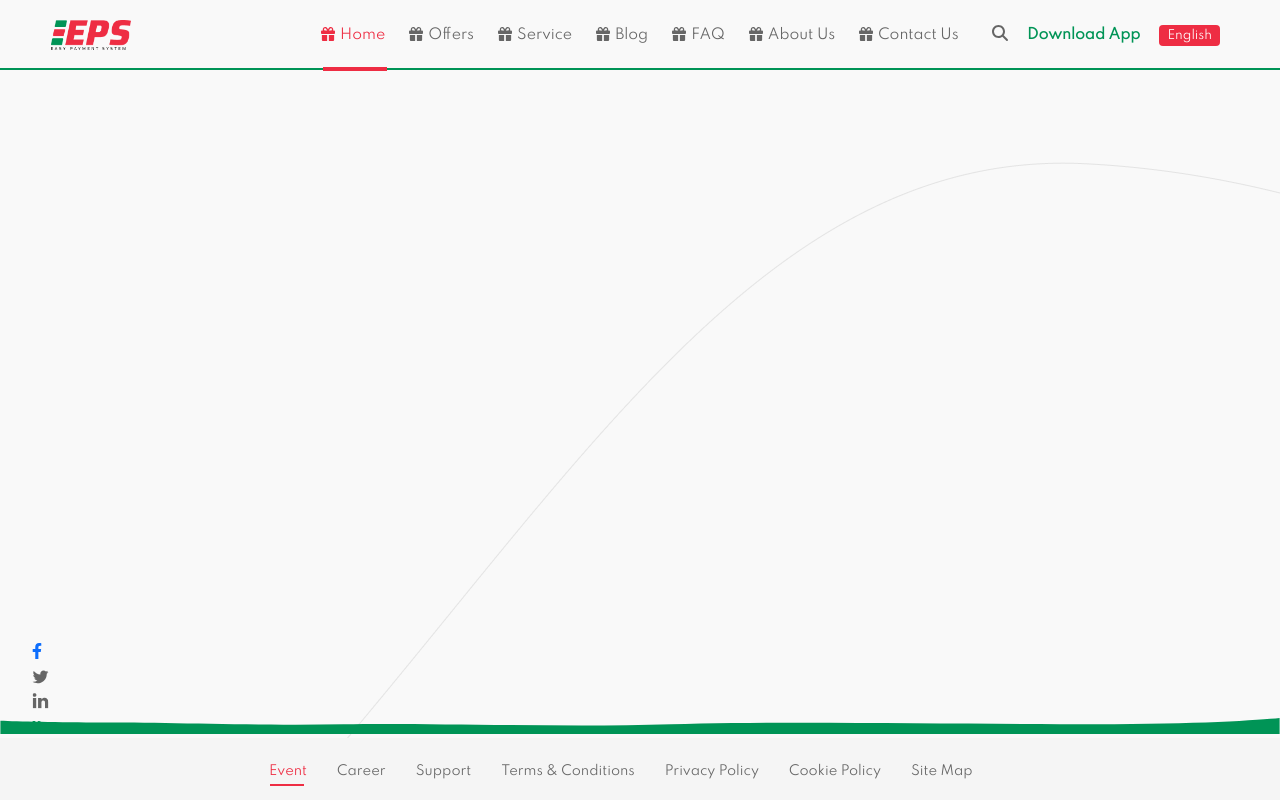
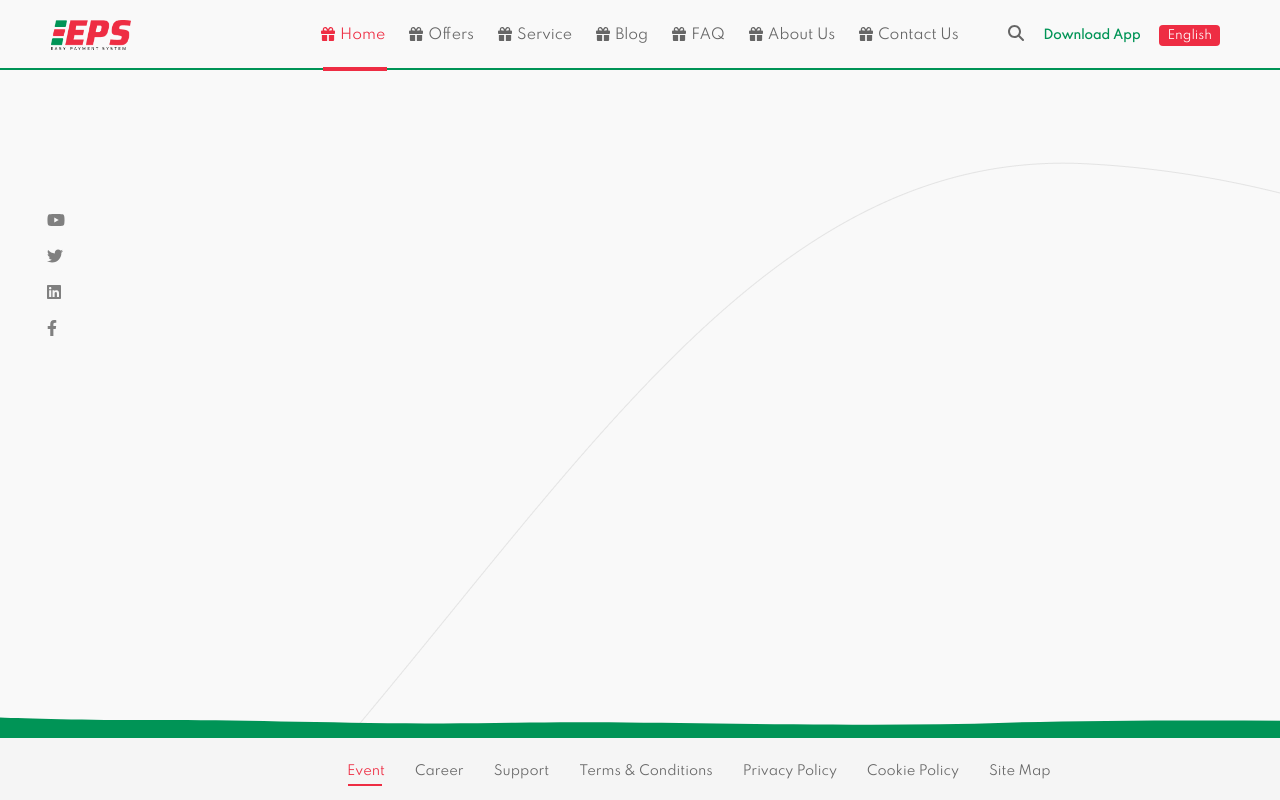
Before and after one commit to EPSGitHub/NewWebEps, a plain HTML site: page index.html in a window 1280 px wide. Drawn offline with nearby package versions, Linux system fonts and the light colour scheme; files whose address does not match are found by name; a web font is replaced by a local one.

Commit message:
header Footer

```diff
--- a/css/style.css
+++ b/css/style.css
@@ -16,6 +16,7 @@
 
 }
 
+
 body{
 overflow: hidden;
 height: 100%;
@@ -28,8 +29,8 @@ background-color: #F9F9F9;
 
 .navbar{
   display: flex;
-  z-index: 100000;
-  position: fixed;
+  z-index: 1000;
+  position:fixed;
   top: 0;
   left: 0;
   height: 70px;
@@ -145,11 +146,11 @@ color: #ffffff;
 
 .text .download{
   padding-right: 15px;
- width: 135px;
+ /* width: 135px; */
   color:#009456;
   font-family:
   Spartan;
-  font-size: 14px;
+  font-size: 12px;
   height: 27px;
   font-weight: bold;
   /* background-color: #009456; */
@@ -352,7 +353,7 @@ footer {
 #bottom-nav{
   display: flex;
 
-  margin-left: 222px;
+  margin-left: 300px;
   padding-top: 20px;
   /* justify-content: center; */
 }
@@ -400,17 +401,6 @@ position: absolute;
 
 
 
-.fixed-top .navbar-collapse {
-  max-height: calc(100vh - 4.5em);
-  overflow-y: auto;
-}
-
-#subscription .btn-1{
-cursor: pointer;
-}
-#subscription .field{
-display: none;
-}
 
 
 /* body::-webkit-scrollbar {
--- a/index.html
+++ b/index.html
@@ -18,6 +18,39 @@
 <body style="background-image: url(images/Vector6.png);">
     <!--top nav start-->
 
+    <!-- <nav class="navbar navbar-expand-md">
+        <div class="container-fluid">
+            <div class="logo1">
+                <a href=""><img width="80" height="30" src="images/Frame.png" class="" alt=""></a>
+            </div>
+
+                <ul class="navbar-nav me-auto ">
+                    <li ><a class="active" href=""><i class="fa fa-gift"style="padding-right: 5px;"></i>Home</a></li>
+
+                    <li ><a class="" href=""><i class="fa fa-gift"style="padding-right: 5px;"></i>Offers</a></li>
+                    <li ><a class="" href=""><i class="fa fa-gift"style="padding-right: 5px;"></i>Service</a></li>
+                    <li ><a class="" href=""><i class="fa fa-gift"style="padding-right: 5px;"></i>Blog</a></li>
+                    <li ><a class="" href=""><i class="fa fa-gift"style="padding-right: 5px;"></i>FAQ</a></li>
+                    <li ><a class="" href=""><i class="fa fa-gift"style="padding-right: 5px;"></i>About Us</a></li>
+                    <li ><a class="" href=""><i class="fa fa-gift" style="padding-right: 5px;"></i>Contact Us</a></li>
+
+
+
+
+                </ul>
+
+            <div class="text" style="padding-right: 48px;">
+                <a href="" target="blank" class="search"> <i class="fa fa-search" id="search1"></i> </a>
+              <a href="" target="blank" class="download">Download App</a>
+
+
+                    <a href="" class=" btn-1 btn-sm " >English</a>
+
+            </div>
+        </div>
+    </nav> -->
+
+<!--Header start!-->
 <nav class="navbar navbar-expand-md">
 <div class="container-fluid">
     <div class="logo1">
@@ -49,6 +82,7 @@
     </div>
 </div>
 </nav>
+<!--Header end!-->
 
 <!--
      <section id="header">
@@ -102,24 +136,91 @@
         </div>
     </section> -->
 
-    <section id="leftsidebar">
-        <nav id="social-icon"style="padding-top:50%">
-            <ul >
-                <li>  <a href=""><i class="fab fa-facebook-f"></i></a></li>
-                <li>  <a href="">
-                    <img src="images/socialicon1.svg" alt="" class="socialicon">
-                </a></li>
-                <li>  <a href="">
-                    <img src="images/sociallinkedin.svg" alt="" class="socialicon">
-                </a></li>
-                <li> <a href="">
-                    <img src="images/facebookicon.svg" alt="" class="socialicon active">
-                </a> </li>
+    <!-- <div id="bankSlider">
+        <div class="containar-fluid">
+            <div class="col-xl-2">
+
+            </div>
+        <div class="col-xl-10">
+
+            <div class="" id="bank" style="">
+                <a href="brack.com"><img src="images/Brac_Bank.png" alt="" class="brack"></a>
+                <img src="images/City_Bank 1.png" alt="" class="city">
+                <img src="images/eximbank.png" alt="" class="exim">
+                <img src="images/easternbank.png" alt="" class="easternbank">
+                <img src="images/dachbank.png" alt="" class="dachbank">
+
+            </div>
+        </div>
+        <div class="col-xl-2">
+
+        </div>
+        </div>
+    </div>  -->
+        <navbar id="social-icon"style="margin-top:15%;">
+            <div class="col-md-1" style="">
+            <ul  style="">
+
+                <li><a href="#" class=""><i class='rotate-image fab fa-youtube' style="color:gray;"></i> </a></li>
+
+                <li><a href="#" class=""><i class='rotate-image fab fa-twitter' style="color:gray;"></i> </a></li>
+
+                <li><a href="#" class=""><i class='rotate-image fab fa-linkedin' style="color:gray;"></i> </a></li>
+
+                <li><a href="#" class=""><i class='rotate-image fab fa-facebook-f' style="color:gray;"></i> </a></li>
             </ul>
-        </nav>
+
+           </div>
+        </navbar>
 
 
-    </section>
+  <style>
+      #social-icon{
+  position: fixed;
+  padding-left: 10px;
+
+position: fixed;
+/* z-index: 6; */
+height: 100%;
+
+}
+
+      #social-icon li {
+
+ padding-top: 12px;
+ /* position: relative; */
+ }
+      .rotate-image :hover {
+            -webkit-transform: rotate(270deg);
+            -moz-transform: rotate(270deg);
+            -ms-transform: rotate(270deg);
+            -o-transform: rotate(270deg);
+            transform: rotate(270deg);
+            fill: #009456;
+           padding-top: 12px;
+           /* transition: all 0.1s; */
+        }
+
+      .rotate-image span:hover {
+            -webkit-transform: rotate(270deg);
+            -moz-transform: rotate(270deg);
+            -ms-transform: rotate(270deg);
+            -o-transform: rotate(270deg);
+            transform: rotate(270deg);
+        }
+
+#social-icon {
+ /* border:3px solid #CCC;
+ -webkit-box-shadow: -3px 6px 13px 3px rgba(201,201,201,1);
+ -moz-box-shadow: -3px 6px 13px 3px rgba(201,201,201,1);
+ box-shadow: -3px 6px 13px 3px rgba(201,201,201,1); */
+}
+span {
+ color:black;
+}
+
+  </style>
+
 
 
 
@@ -144,63 +245,6 @@
 </div>   -->
 
     <!--main content start-->
-
-<!-- <section class="main">
-
-    <div class="containar-fluid">
-
-                    <div class="col-lg-12" style="">
-
-
-                        <div id="main-content"style="margin-top:px;margin-left:300px;">
-                            <a class=" btn btn-sm " href="" ><span class="text"> Easy solution for all transaction</span></a><br>
-                            <img src="images/Easy.png" alt="" class="easy"><br>
-
-                            <img src="images/Payment.png" alt="" class="payment"><br>
-                            <img src="images/System.png" alt="" class="system"><br>
-                            <p class="easy-solutions">Easy Payment System (EPS) is an innovative payment solution aimed to make digital transactions effortless. Permitted by Bangladesh Bank as a Payment System Operator (PSO), EPS enables mass people with an easy and instant payment solution</p>
-                        </div>
-                         <div class="service d-flex" style="margin-left:300px;">
-                            <a href="" class="btn btn-lg active"><span class=""></span>Send Money</a>
-                            <a href="" class="btn btn-lg "><span class=""></span> Marchent</a>
-                            <a href="" class="btn btn-lg  "><span class=""></span> Corporate</a>
-                            <a href="" class="btn btn-lg  "><span class=""></span> Bill Pay</a>
-
-                        </div>
-                       <div class="slider">
-                            <div id="slider-images" >
-                                  <div class="image-container">
-                                    <img src="images/slider1.png" alt="" class="rightside">
-                                  </div>
-                                  <div class="image-container">
-                                    <img src="images/slider1.png" alt="" class="rightside">
-                                 </div>
-                                  <div class="image-container">
-                                    <img src="images/Easy.png" alt="" class="">
-                                  </div>
-
-                            </div>
-                          </div>
-                    </div>
-
-
-
-
-
-
-                    <!--  Service  Mobile  slider endclass="animate__animated animate__slideOutRight animate__infinite	infinite" -->
-
-
-
-
-                 <!--  Service  Mobile  slider endclass="animate__animated animate__slideOutRight animate__infinite	infinite" -->
-
-
-
-                    <!-- <div class="service d-flex" style="margin-left:60px;"> -->
-     </div>
-</section>
-
 
     <!-- <nav>
 
@@ -245,14 +289,13 @@
 <footer class="footer navbar-fixed-bottom">
 
 
-    <div class="footer-content">
-
-        <img src="images/footerimg.svg" alt="" class="" style="">
 
 
-    </div>
+        <img src="images/footerimg.svg" alt="" class="footer-content" style="">
+
+
     <div class="footer-bottom" style="">
-        <ul id="bottom-nav">
+        <ul class="" id="bottom-nav">
             <li><a class="active" href="index.html">Event</a></li>
             <li><a href="blog.html">Career</a></li>
             <li><a href="offers.html">Support</a></li>
@@ -311,6 +354,14 @@
 });
 // DOMContentLoaded  end
 </script>
+<script>
+    $(document).ready(function(){
+        $('.footer').stickySidebar({
+            sidebarTopMargin:20,
+            footerThreshold:100
+        });
+    });
+</script>
     <script src="js/script.js"></script>
     <script src="bootstrap.bundle.js"></script>
 <script src="bootstrap.min.js"></script>
```
